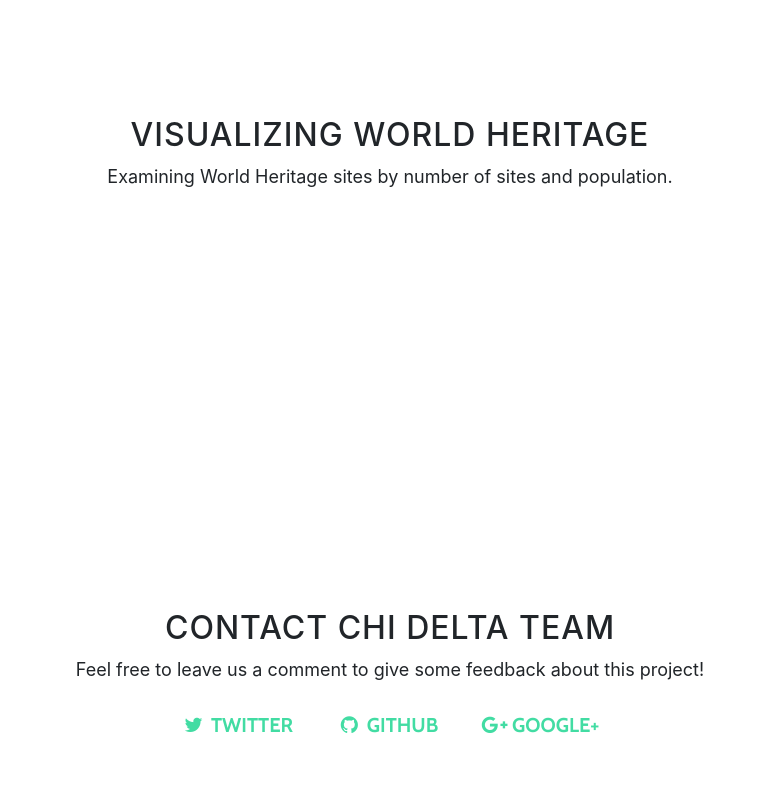
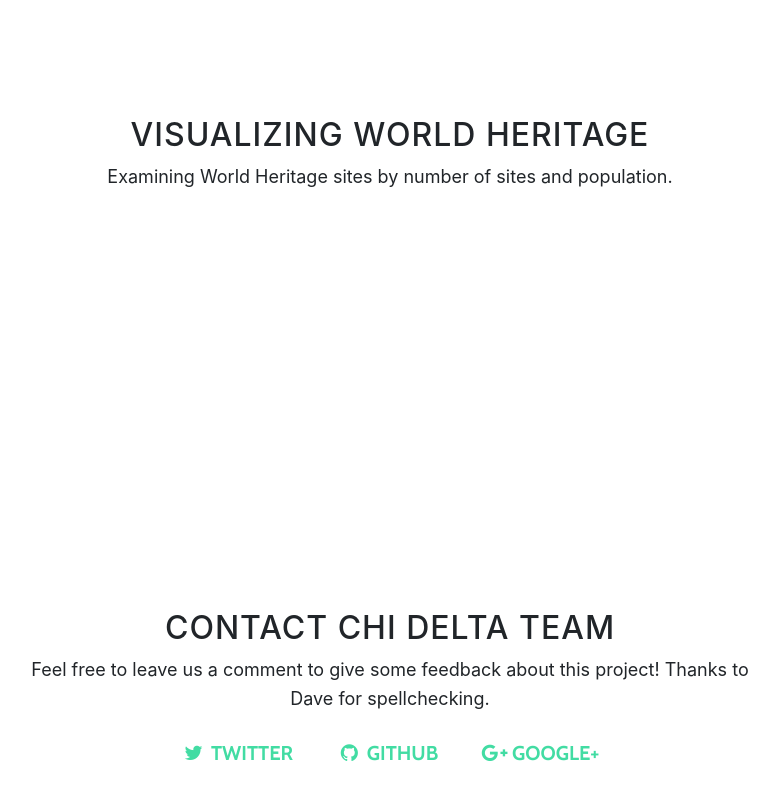
Before and after one commit to fandinod/worldheritage, a website with bundled scripts: page index.html in a window 1280 px wide. Shown: the part 1964-2764 px from the top of the page, without its empty margins (250-1029 px from the left). Built offline with nearby package versions, Linux system fonts and the light colour scheme; files whose address does not match are found by name.

Commit message:
Update index.html

```diff
--- a/index.html
+++ b/index.html
@@ -70,7 +70,7 @@
         <div class="row">
           <div class="col-lg-8 mx-auto">
             <h2>About World Heritage Sites</h2>
-            <p>World Heritage sites are a means to preserve the natural and cultural heritage of humanity, in a very utopian Star Trek sort of way. However, World Heritage sites are also used as political tools, often involving disputed areas and conflicts with indigenous people. World Hertiage sites are culturally legitimising, allowing states to reinforce their claims over the past. So more like the way Cardassia attempted legitimize their claim on Bajor by possessing the Orbs of the Prophets, important Bajoran cultural objects.
+            <p>World Heritage sites are a means to preserve the natural and cultural heritage of humanity, in a very utopian Star Trek sort of way. However, World Heritage sites are also used as political tools, often involving disputed areas and conflicts with indigenous people. World Heritage sites are culturally legitimising, allowing states to reinforce their claims over the past. So more like the way Cardassia attempted legitimize their claim on Bajor by possessing the Orbs of the Prophets, important Bajoran cultural objects.
               Other times the size and power of a country influences the ability to have a location declared a World Heritage site.
               </p>
             <p></p>
@@ -105,7 +105,9 @@
           <div class="col-lg-8 mx-auto">
             <h2>Contact CHI Delta Team</h2>
             <p>Feel free to leave us a comment to give
-               some feedback about this project!</p>
+               some feedback about this project!
+            Thanks to Dave for spellchecking.
+            </p>
             <ul class="list-inline banner-social-buttons">
               <li class="list-inline-item">
                 <a href="https://twitter.com/SBootstrap" class="btn btn-default btn-lg">
```
